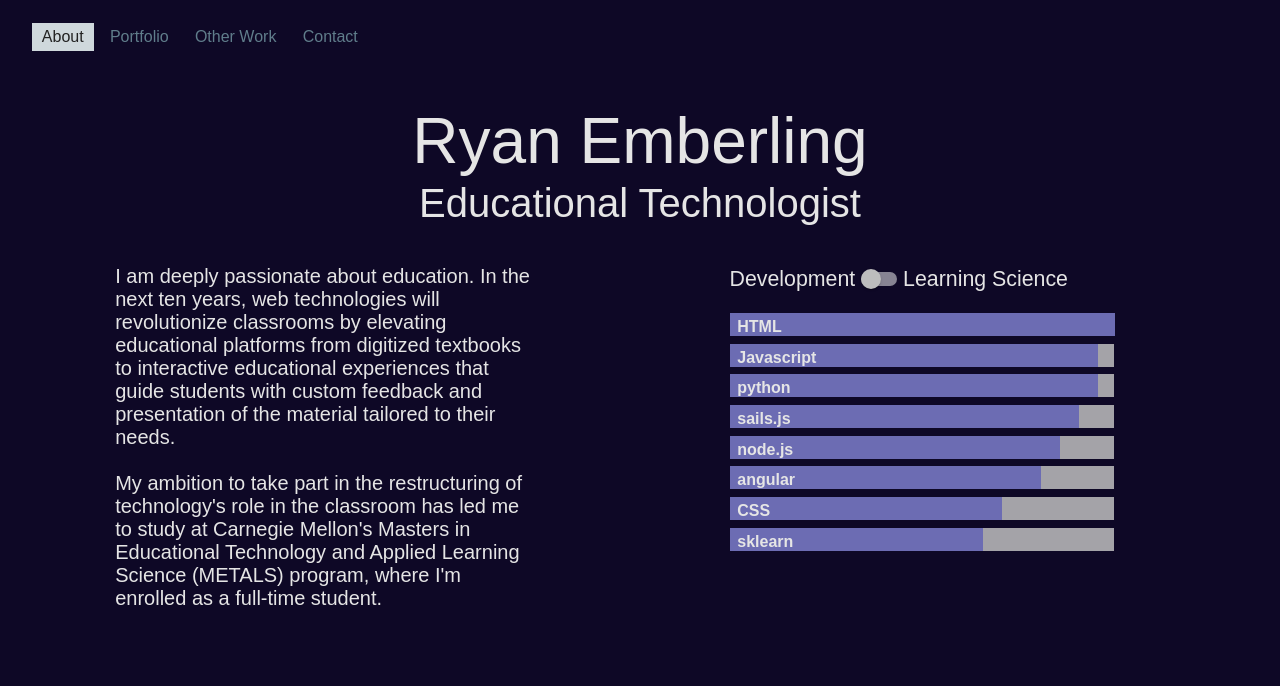
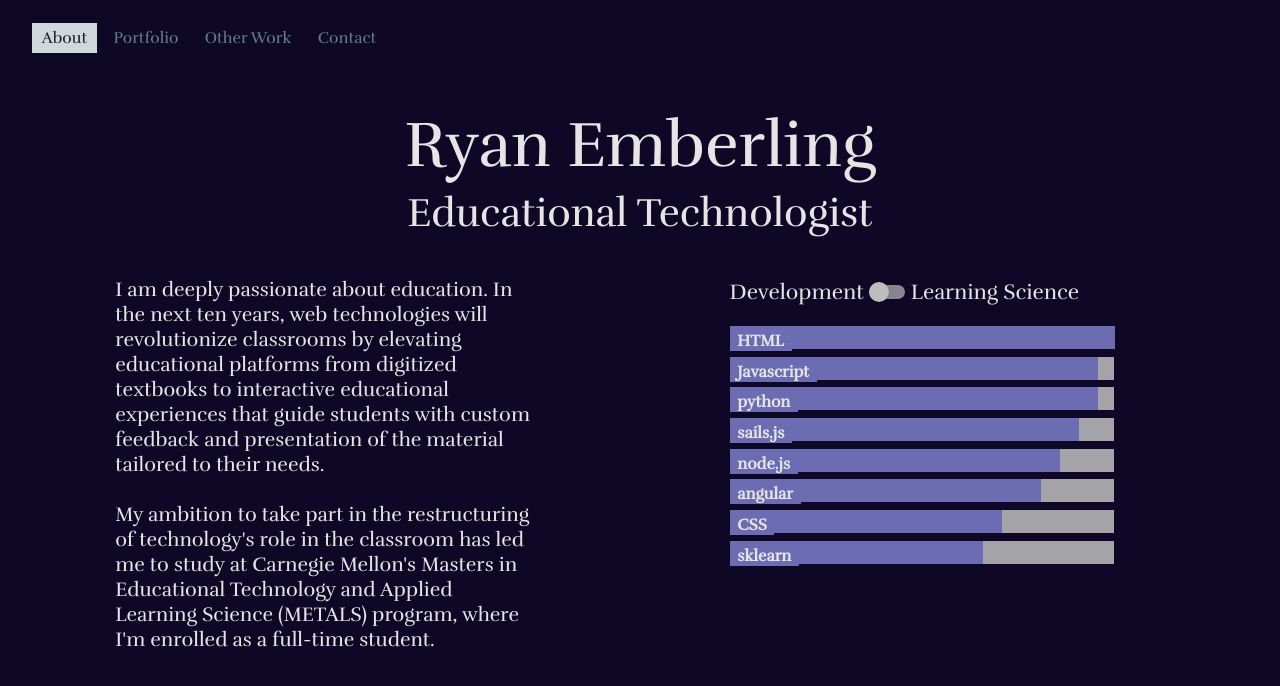
Before and after one commit to itsalaidbacklife/personal_website, an Angular app: page /#/about in a window 1280 px wide. Shown: the top 686 px of the page. Built offline with nearby package versions, Linux system fonts and the light colour scheme.

Commit message:
web friendly fonts :)

```diff
--- a/src/index.html
+++ b/src/index.html
@@ -9,6 +9,7 @@
   <link rel="icon" type="image/x-icon" href="favicon.ico">
   <link href="https://fonts.googleapis.com/css?family=Roboto:300,400,500" rel="stylesheet">
   <link href="https://fonts.googleapis.com/icon?family=Material+Icons" rel="stylesheet">
+  <link href="https://fonts.googleapis.com/css?family=Rufina" rel="stylesheet">
 </head>
 <body>
   <app-root></app-root>
--- a/src/styles.css
+++ b/src/styles.css
@@ -1,5 +1,5 @@
 * {
-  font-family: Bookman  Old Style, sans-serif !important;
+  font-family: "Bookman Old Style", Bookman, "Rufina", "Goudy Old Style", Garamond, serif !important;
 }
 
 html, body, app-root {
@@ -17,6 +17,7 @@ h2, h3 {
   color: #E5E5E5;
   /*font-family: Arial, Helvetica, sans-serif;*/
   font-weight: lighter;
+  /*font-family: Bookman Old Style, sans-serif !important;*/
   /*font-size: 100%;*/
 }
 h3 {
@@ -100,4 +101,5 @@ body {
   }
 }
 html, body { height: 100%; }
-body { margin: 0; font-family: Roboto, "Helvetica Neue", sans-serif !important; }
+body { margin: 0; }
+/*body { margin: 0; font-family: Roboto, "Helvetica Neue", sans-serif !important; }*/
```
